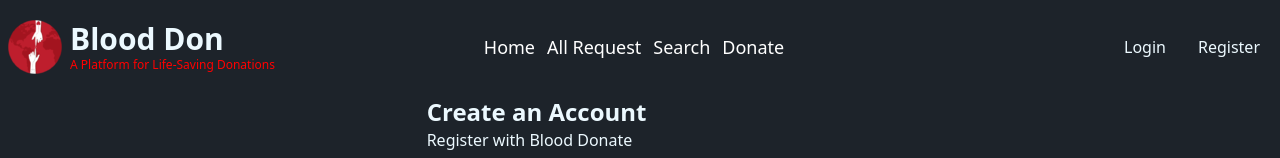
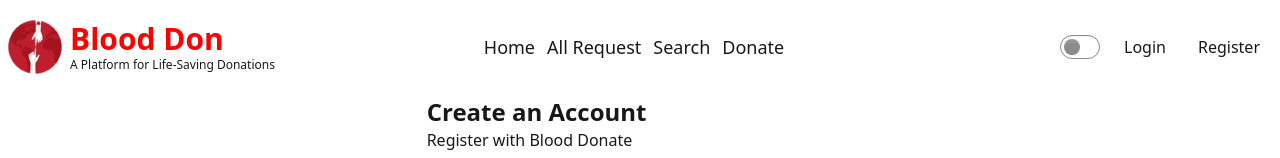
Before and after one commit to Galive007/Blood-Donation-Client, a React (Vite) app: page /register in a window 1280 px wide. Shown: the top 158 px of the page. Built offline with nearby package versions, Linux system fonts and the light colour scheme; no server answers.

Commit message:
light dark theme added

```diff
--- a/src/Components/Aside/Aside1.jsx
+++ b/src/Components/Aside/Aside1.jsx
@@ -67,7 +67,7 @@ const Aside1 = () => {
                 {/* Footer */}
                 <div className="px-4 py-4 border-t border-slate-800">
                     <NavLink
-                        to="/admin/settings"
+                        to="/dashboard/settings"
                         className="flex items-center gap-3 px-4 py-3 rounded-xl text-slate-300 hover:bg-slate-800"
                     >
                         <Settings size={18} />
--- a/src/Components/Banner/Banner.jsx
+++ b/src/Components/Banner/Banner.jsx
@@ -5,7 +5,7 @@ import { Link } from "react-router";
 
 const Banner = () => {
   return (
-    <section className="text-white">
+    <section className="">
       <div className="max-w-7xl mx-auto px-6 py-24 text-center">
         <h1 className="text-4xl md:text-6xl font-bold mb-6">
           Donate Blood, Save Lives ❤️
@@ -15,10 +15,10 @@ const Banner = () => {
         </p>
 
         <div className="flex justify-center gap-4 flex-wrap">
-          <Link to="/register" className="btn btn-outline btn-lg text-white border-white hover:text-red-700 ">
+          <Link to="/register" className="btn btn-outline btn-lg hover:text-red-700 ">
             Join as a Donor
           </Link>
-          <Link to="/search" className="btn btn-outline text-white border-white btn-lg hover:text-red-700">
+          <Link to="/search" className="btn btn-outline btn-lg hover:text-red-700">
             Search Bloods
           </Link>
         </div>
--- a/src/Components/Navbar.jsx
+++ b/src/Components/Navbar.jsx
@@ -1,4 +1,4 @@
-import React, { useState } from 'react';
+import React, { useEffect, useState } from 'react';
 import { Link } from 'react-router';
 import { House } from 'lucide-react';
 import { TypeAnimation } from 'react-type-animation';
@@ -10,10 +10,24 @@ import MyLink from './MyLink';
 const Navbar = () => {
     const [open, setOpen] = useState(false)
     const { user, logOut } = useAuth()
+    const [theme, setTheme] = useState(localStorage.getItem("theme") || "light");
 
-    const links = <div className='text-secondary flex flex-col lg:flex-row lg:items-center lg:justify-center *:mr-3'>
+
+  useEffect(() => {
+    const html = document.querySelector("html");
+    html.setAttribute("data-theme", theme);
+    localStorage.setItem("theme", theme);
+  }, [theme]);
+
+
+  const handleTheme = (checked) => {
+    setTheme(checked ? "dark" : "light");
+  };
+
+
+    const links = <div className='flex flex-col lg:flex-row lg:items-center lg:justify-center *:mr-3'>
         <MyLink to='/' className='text-lg'>Home</MyLink>
-        <MyLink to='allreviews' className='text-lg'>All Request</MyLink>
+        <MyLink to='all-request' className='text-lg'>All Request</MyLink>
         <MyLink to='search' className='text-lg'>Search</MyLink>
         <MyLink to='donate' className='text-lg'>Donate</MyLink>
 
@@ -43,7 +57,7 @@ const Navbar = () => {
                             h-3/5 rounded-full' /> */}
                             <Logo></Logo>
                             <div className='hidden md:block'>
-                                <div className="text-sm md:text-xl lg:text-3xl gradient-text font-semibold">
+                                <div className="text-sm md:text-xl lg:text-3xl text-primary font-semibold">
 
                                     <TypeAnimation
                                         sequence={[
@@ -62,7 +76,7 @@ const Navbar = () => {
                                         className='font-bold'
                                     />
                                 </div>
-                                <div className="text-xs text-primary gradient-text
+                                <div className="text-xs gradient-text
                                 ">
                                     <h4>
                                         A Platform for Life-Saving Donations
@@ -79,6 +93,11 @@ const Navbar = () => {
                     </ul>
                 </div>
                 <div className="navbar-end">
+                    <input
+                        onChange={(e) => handleTheme(e.target.checked)}
+                        type="checkbox"
+                        defaultChecked={localStorage.getItem('theme') === "dark"}
+                        className="toggle mr-3" />
                     <nav className="flex items-center gap-4">
                         {!user ? (
                             <div className="flex items-center gap-2">
@@ -97,20 +116,16 @@ const Navbar = () => {
                                     </button>
                                 </div>
                                 {open && (
-                                    <div className="absolute right-0 mt-2 w-48 rounded-md p-2 z-40 text-primary flex flex-col shadow-2xl">
-                                        <h1 className='font-semibold text-white text-xl text-center'>{user?.displayName}</h1>
-                                        {/* <Link to="/add-review" className="block px-3 py-2 text-sm text-secondary  hover:bg-primary rounded">Add Review</Link> */}
-                                        <MyLink to='/add-review' className='py-2 text-center px-3'>
-                                            Add Review
+                                    <div className="absolute right-0 mt-2 w-48 rounded-md p-2 z-40 flex flex-col shadow-2xl">
+                                        <h1 className='font-semibold  text-xl text-center'>{user?.displayName}</h1>
+                                        <MyLink to='/dashboard/profile' className=' text-center text-primary'>
+                                            Profile
                                         </MyLink>
-                                        {/* <Link to="/my-reviews" className="block px-3 py-2 text-sm hover:bg-primary rounded">My Reviews</Link> */}
-                                        <MyLink to='/my-reviews' className='py-2 text-center px-3'>
-                                            My Reviews
+
+                                        <MyLink to='/dashboard/settings' className='text-center text-primary'>
+                                            Settings
                                         </MyLink>
-                                        <MyLink to='/my-favorites' className='py-2 text-center px-3'>
-                                            My Favorites
-                                        </MyLink>
-                                        <button onClick={() => { logout(); setOpen(false) }} className="w-full gradient-animate-btn rounded-2xl">Logout</button>
+                                        <button onClick={() => { logout(); setOpen(false) }} className="w-full gradient-animate-btn rounded-2xl text-primary">Logout</button>
                                     </div>
                                 )}
                             </div>
--- a/src/Contexts/AuthContext/AuthProvider.jsx
+++ b/src/Contexts/AuthContext/AuthProvider.jsx
@@ -62,7 +62,7 @@ const AuthProvider = ({ children }) => {
     // role
     useEffect(() => {
         if(!user) return;
-        axios.get(`http://localhost:5000/users/role/${user?.email}`)
+        axios.get(`https://blood-donation-one-phi.vercel.app/users/role/${user?.email}`)
             .then(res => {
                 console.log(res.data.role);
                 setRole(res.data.role)
--- a/src/Hooks/useAxios.jsx
+++ b/src/Hooks/useAxios.jsx
@@ -3,7 +3,7 @@ import axios from "axios";
 
 
 const axiosinstance= axios.create({
-    baseURL:'http://localhost:5000'
+    baseURL:'https://blood-donation-one-phi.vercel.app'
 })
 
 export const useAxios=()=>{
--- a/src/Hooks/useAxiosSecure.jsx
+++ b/src/Hooks/useAxiosSecure.jsx
@@ -4,7 +4,7 @@ import useAuth from "./useAuth";
 
 
 const axiosSecure=axios.create({
-    baseURL:'http://localhost:5000'
+    baseURL:'https://blood-donation-one-phi.vercel.app'
 })
 
 
--- a/src/Pages/Auth/Register/Register.jsx
+++ b/src/Pages/Auth/Register/Register.jsx
@@ -109,7 +109,7 @@ const Register = () => {
                                 const userData = {
                                     email, password, name, mainPhotoUrl, blood,district,upazila
                                 }
-                                axios.post('http://localhost:5000/users', userData)
+                                axios.post('https://blood-donation-one-phi.vercel.app/users', userData)
                                     .then(res => {
                                         // console.log(res.data);
                                         if (res.data.insertedId) {
--- /dev/null
+++ b/src/Pages/Settings/Settings.jsx
@@ -0,0 +1,11 @@
+import React from 'react';
+
+const Settings = () => {
+    return (
+        <div>
+            This is settings
+        </div>
+    );
+};
+
+export default Settings;
--- a/src/Router/Routes.jsx
+++ b/src/Router/Routes.jsx
@@ -14,6 +14,7 @@ import Profile from "../Pages/Dashboard/Profile/Profile";
 import Donate from "../Pages/Donate/Donate";
 import PaymentSuccess from "../Pages/PaymentSuccess/PaymentSuccess";
 import SearchRequest from "../Pages/SearchRequest/SearchRequest";
+import Settings from "../Pages/Settings/Settings";
 
 
 
@@ -77,6 +78,10 @@ export const router = createBrowserRouter([
       {
         path: 'profile',
         element: <Profile></Profile>
+      },
+      {
+        path:'settings',
+        element:<Settings></Settings>
       }
     ]
   }
--- a/src/index.css
+++ b/src/index.css
@@ -2,15 +2,25 @@
 /* @plugin "daisyui"; */
 @plugin "daisyui" {
   themes: light --default, dark --prefersdark;
-  themes: light --default;
+
 }
-@plugin "daisyui/theme" {
-  name: "dark";
-  default: true;
+@custom-variant dark (&:where([data-theme=dark], [data-theme=dark] *));
+
+:root {
   --color-primary: red;
-  --color-secondary: white;
+  --secondary: white;
 }
 
+/* 🌙 Optional: override per theme */
+[data-theme="dark"] {
+  --color-primary: red;
+  --secondary: white;
+}
+
+[data-theme="light"] {
+  --color-primary: red;
+  --secondary: white;
+}
 
 .orb-container {
   position: relative;
```
